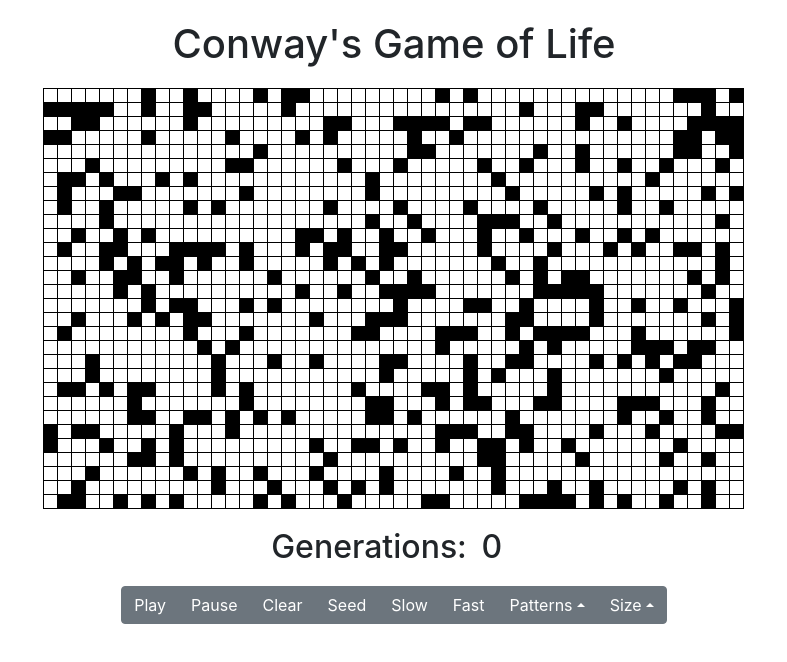
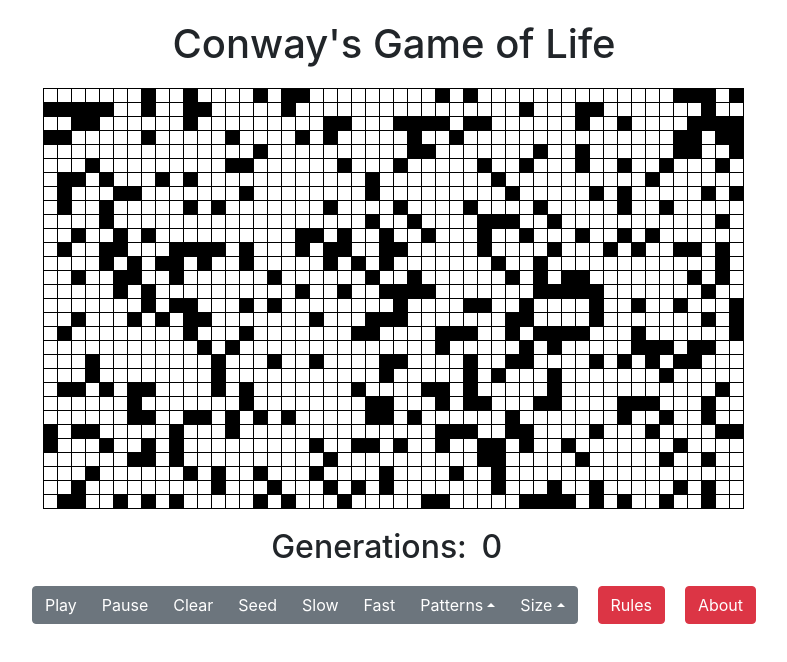
Before and after one commit to bloominstituteoftechnology/CS-Build-Week-1, a React (Create React App) app in the folder conways-life/: page / in a window 1280 px wide. Shown: the top 662 px of the page, without its empty margins (246-1033 px from the left). Built offline with nearby package versions, Linux system fonts and the light colour scheme.

Commit message:
added modals

```diff
--- a/conways-life/src/App.css
+++ b/conways-life/src/App.css
@@ -14,3 +14,7 @@ h2 {
 .buttons {
   margin-bottom: 20px;
 }
+.modals {
+  margin-bottom: 20px;
+  margin-left: 20px;
+}
--- a/conways-life/src/App.js
+++ b/conways-life/src/App.js
@@ -6,7 +6,10 @@ import {
   ButtonDropdown,
   DropdownToggle,
   DropdownMenu,
-  DropdownItem
+  DropdownItem,
+  Modal,
+  ModalHeader,
+  ModalBody
 } from "reactstrap";
 import LifeCanvas from "./components/LifeCanvas";
 import "./App.css";
@@ -23,19 +26,36 @@ class App extends Component {
       gridFull: Array(this.rows).fill(Array(this.cols).fill(false)),
       isPlaying: false,
       dropdownOpen: false,
-      dropdownOpen2: false
+      dropdownOpen2: false,
+      modal: false,
+      modal2: false
     };
   }
+
   toggle = () => {
     this.setState(prevState => ({
       dropdownOpen: !prevState.dropdownOpen
     }));
   };
+
   toggle2 = () => {
     this.setState(prevState => ({
       dropdownOpen2: !prevState.dropdownOpen2
     }));
   };
+
+  toggleModal = () => {
+    this.setState({
+      modal: !this.state.modal
+    });
+  };
+
+  toggleModal2 = () => {
+    this.setState({
+      modal2: !this.state.modal2
+    });
+  };
+
   selectBox = (row, col) => {
     if (this.state.isPlaying === false) {
       let gridCopy = arrayClone(this.state.gridFull);
@@ -135,13 +155,13 @@ class App extends Component {
     this.rows = 20;
     this.cols = 40;
     this.clearButton();
-  }
+  };
 
   gridLarge = () => {
     this.rows = 30;
     this.cols = 50;
     this.clearButton();
-  }
+  };
 
   playButton = () => {
     clearInterval(this.intervalId);
@@ -253,6 +273,59 @@ class App extends Component {
             </DropdownMenu>
           </ButtonDropdown>
         </ButtonGroup>
+        <span>
+          <Button className="modals" color="danger" onClick={this.toggleModal}>
+            Rules
+          </Button>
+          <Modal
+            isOpen={this.state.modal}
+            toggle={this.toggleModal}
+            className={this.props.className}
+          >
+            <ModalHeader toggle={this.toggleModal}>Rules</ModalHeader>
+            <ModalBody>
+              <ol>
+                <li>
+                  Any live cell with fewer than two live neighbors dies, as if
+                  by underpopulation.
+                </li>
+                <li>
+                  Any live cell with two or three live neighbors lives on to the
+                  next generation.
+                </li>
+                <li>
+                  Any live cell with more than three live neighbors dies, as if
+                  by overpopulation.
+                </li>
+                <li>
+                  Any dead cell with exactly three live neighbors becomes a live
+                  cell, as if by reproduction
+                </li>
+              </ol>
+            </ModalBody>
+          </Modal>
+        </span>
+        <span>
+          <Button className="modals" color="danger" onClick={this.toggleModal2}>
+            About
+          </Button>
+          <Modal
+            isOpen={this.state.modal2}
+            toggle={this.toggleModal2}
+            className={this.props.className}
+          >
+            <ModalHeader toggle={this.toggleModal2}>About</ModalHeader>
+            <ModalBody>
+              The Game of Life, also known simply as Life, is a cellular
+              automaton devised by the British mathematician John Horton Conway
+              in 1970. The game is a zero-player game, meaning that its
+              evolution is determined by its initial state, requiring no further
+              input. One interacts with the Game of Life by creating an initial
+              configuration and observing how it evolves, or, for advanced
+              players, by creating patterns with particular properties.
+            </ModalBody>
+          </Modal>
+        </span>
       </div>
     );
   }
```
